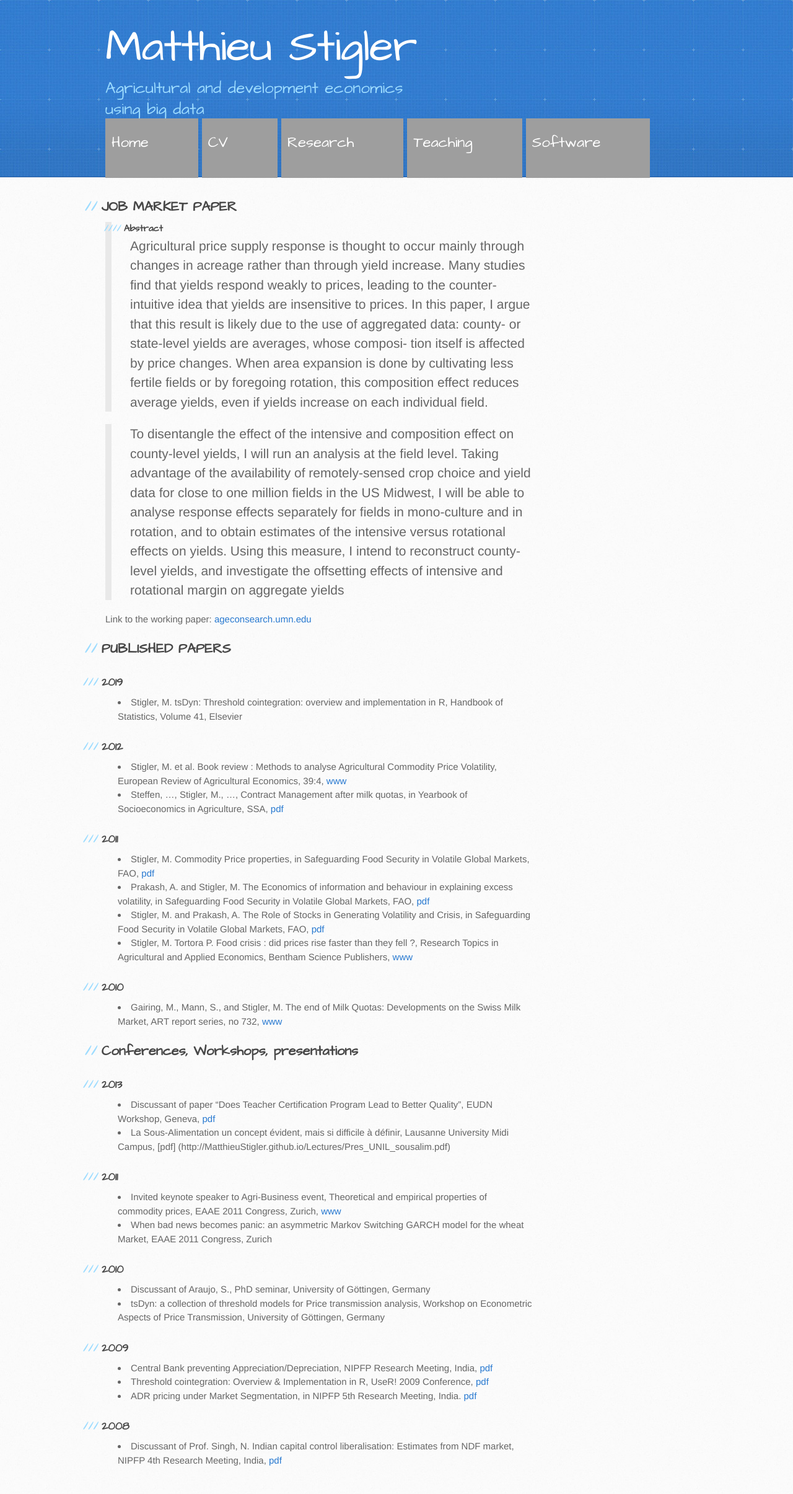
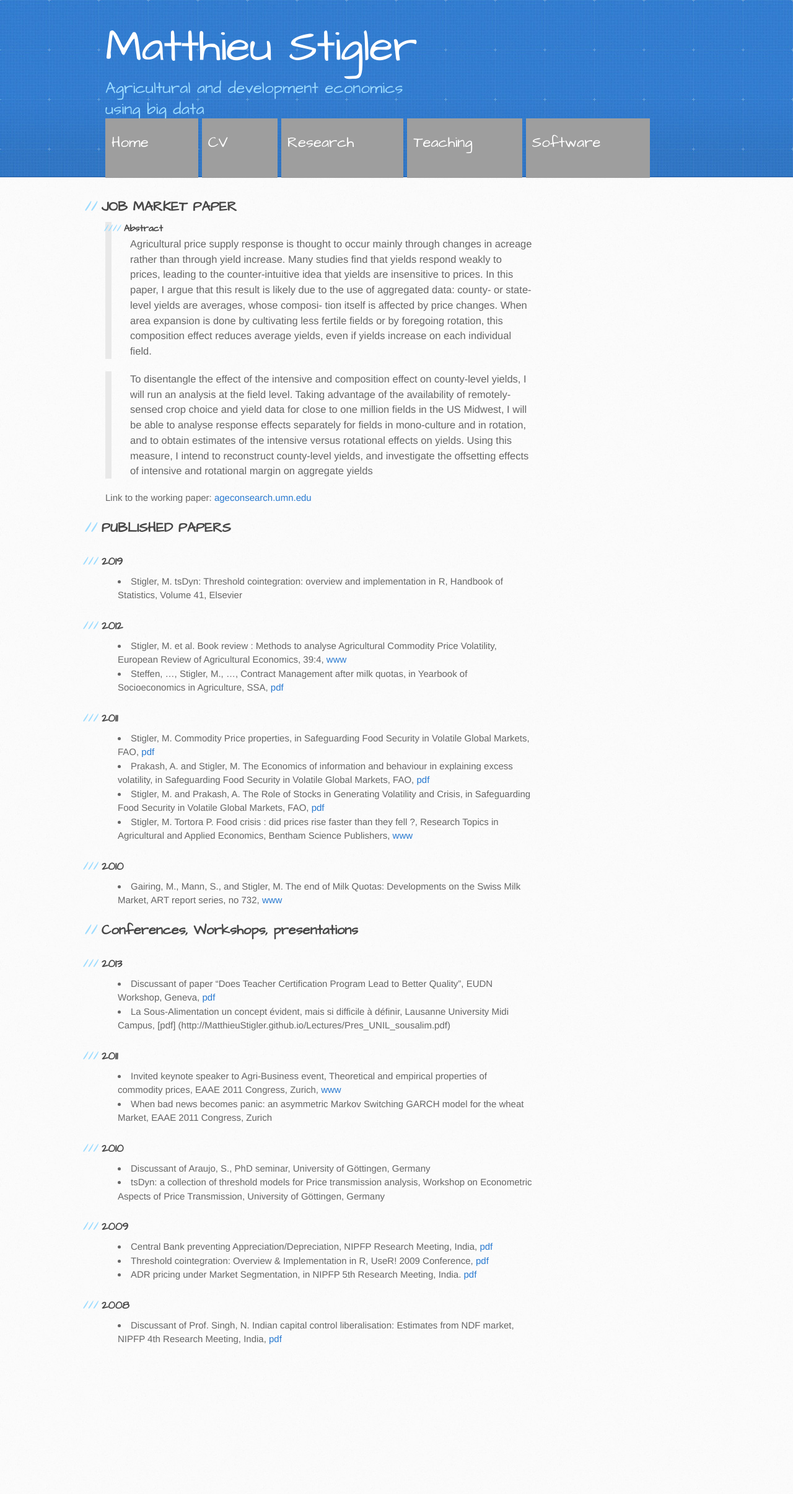
Before and after one commit to MatthieuStigler/MatthieuStigler.github.io, a Jekyll site: the page built from Research.Md, in a window 1280 px wide. Shown: the whole page at 62% size. Built offline with Jekyll 4.4.1, drawn with Linux system fonts in a browser that asks for light colours; after the commit the page ends 2214 px from its top, so only the background shows below that; grey boxes are pictures that could not be loaded.

Commit message:
Now blockquote to 1.1

```diff
--- a/stylesheets/print.css
+++ b/stylesheets/print.css
@@ -179,7 +179,7 @@ p a {
 }
 
 blockquote {
-  font-size: 1.4em;
+  font-size: 1.1em;
   border-left: 10px solid #e9e9e9;
   margin-bottom: 20px;
   padding: 0 0 0 30px;
--- a/stylesheets/stylesheet.css
+++ b/stylesheets/stylesheet.css
@@ -352,7 +352,7 @@ p a {
 }
 
 blockquote {
-  font-size: 1.4em;
+  font-size: 1.1em;
   border-left: 10px solid #e9e9e9;
   margin-bottom: 20px;
   padding: 0 0 0 30px;
```
